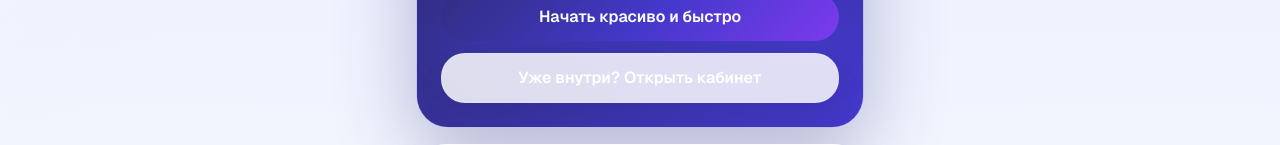
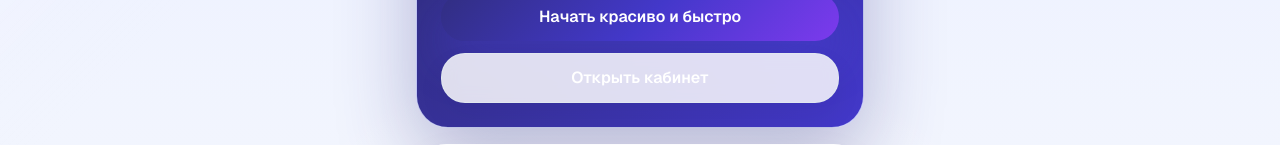
Before and after one commit to 4730188-hue/ege-trainer, a Next.js app: page / in a window 1280 px wide. Both pictures are taken after a click on the button "Начать". Shown: the part 591-736 px from the top of the page. Built offline with nearby package versions, Linux system fonts and the light colour scheme.

Commit message:
Improve secondary CTA contrast

```diff
--- a/app/page.tsx
+++ b/app/page.tsx
@@ -112,9 +112,9 @@ function PreviousStartScreen() {
               </Link>
               <Link
                 href="/home"
-                className="secondary-cta border-white/15 bg-white/10 text-white backdrop-blur hover:bg-white/14"
+                className="secondary-cta border-white/30 bg-white/18 text-white shadow-[0_14px_30px_rgba(15,23,42,0.12)] backdrop-blur hover:bg-white/24"
               >
-                <span className="block leading-none text-white">Уже внутри? Открыть кабинет</span>
+                <span className="block leading-none text-white">Открыть кабинет</span>
               </Link>
             </div>
           </div>
```
